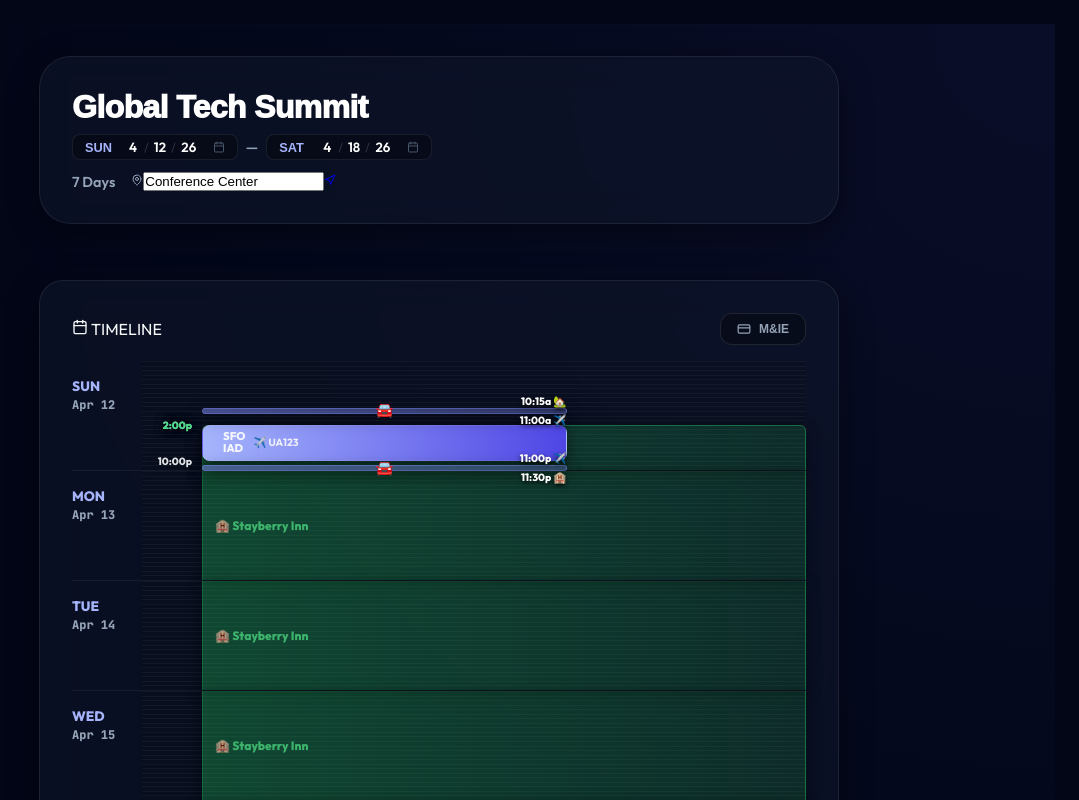
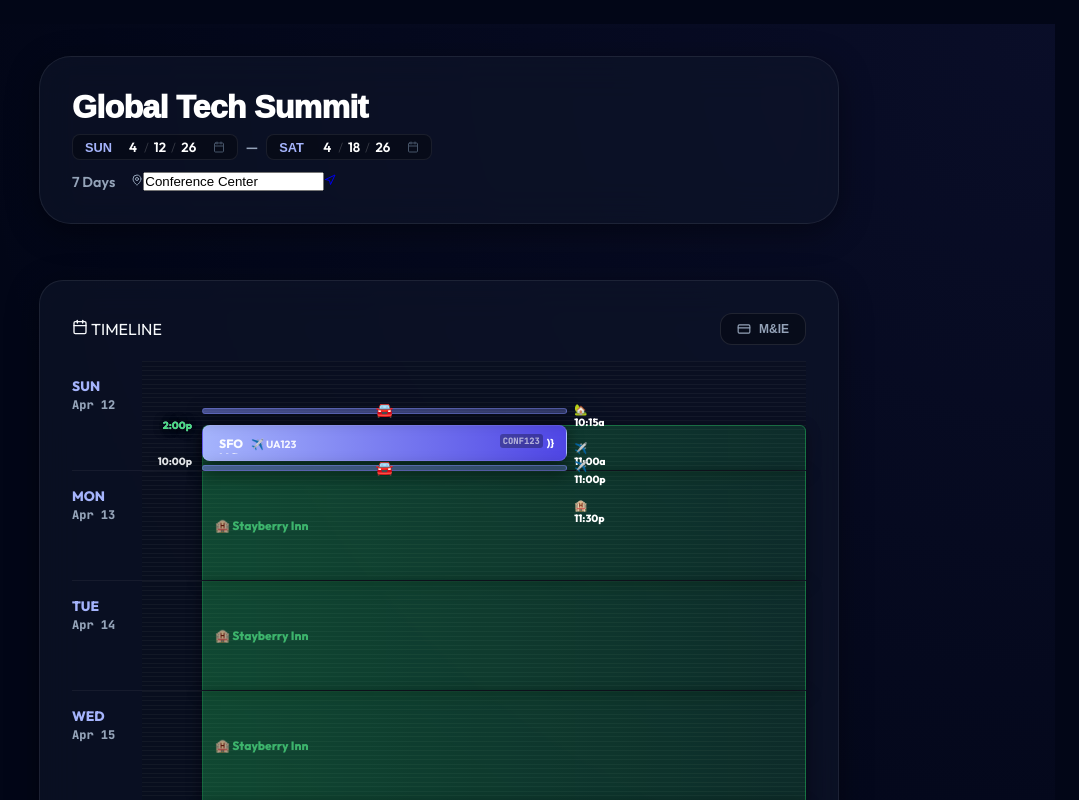
Before and after one commit to outofthisworldapps/work-travel, a React (Vite) app: page / in a window 1280 px wide. Shown: the top 800 px of the page, without its empty margins (201-1280 px from the left). Built offline with nearby package versions, Linux system fonts and the light colour scheme.

Commit message:
Enhance timeline: Fix overnight visual merge, transport labels on right, flight details

```diff
--- a/src/App.jsx
+++ b/src/App.jsx
@@ -154,7 +154,7 @@ const TimelineDay = ({ day, dayIndex, totalDays, flights, currentRates, onUpdate
                 onClick={() => onEditEvent({ type: 'flight', id: s.parentFlight.id, segmentId: s.id })}
                 style={{
                   top: `${getPosition(startPos)}%`,
-                  height: `${getPosition(endPos) - getPosition(startPos)}%`,
+                  height: isOvernight && isDeparturePart ? `calc(${getPosition(endPos) - getPosition(startPos)}% + 2px)` : `${getPosition(endPos) - getPosition(startPos)}%`,
                   zIndex: 2,
                   borderRadius: isOvernight ? (isDeparturePart ? '8px 8px 0 0' : '0 0 8px 8px') : '8px',
                   borderBottom: (isOvernight && isDeparturePart) ? 'none' : undefined,
@@ -163,12 +163,19 @@ const TimelineDay = ({ day, dayIndex, totalDays, flights, currentRates, onUpdate
               >
                 {(!isOvernight || isDeparturePart) && (
                   <div className="tl-event-label flight-label-compact">
-                    <div className="tl-f-ports-stack">
-                      <div className="tl-f-port">{s.depPort}</div>
-                      <div className="tl-f-port">{s.arrPort}</div>
+                    <div className="tl-f-rec">{s.parentFlight.confirmation || ''}</div>
+                    <div className="tl-f-main-row">
+                      <div className="tl-f-ports-stack">
+                        <div className="tl-f-port">{s.depPort}</div>
+                        <div className="tl-f-port">{s.arrPort}</div>
+                      </div>
+                      <div className="tl-f-info-stack">
+                        <div className="tl-f-mid">✈️ {s.airlineCode}{s.flightNumber}</div>
+                        {s.seat && <div className="tl-f-seat">Seat: {s.seat}</div>}
+                      </div>
                     </div>
-                    <div className="tl-f-mid">✈️ {s.airlineCode}{s.flightNumber}</div>
                   </div>
+                )}
                 )}
               </div>
             </React.Fragment>
@@ -265,18 +272,18 @@ const TimelineDay = ({ day, dayIndex, totalDays, flights, currentRates, onUpdate
                   overflow: 'visible'
                 }}
               >
-                {/* Start Label (Top) */}
-                <div style={{ position: 'absolute', top: -14, right: 0, display: 'flex', alignItems: 'center', gap: '4px', fontSize: '0.65rem', fontWeight: 900, color: '#fff', textShadow: '0 2px 4px rgba(0,0,0,0.8)' }}>
-                  {l.time.toLowerCase()} {getEmoji(l.from)}
+                {/* Side Labels */}
+                <div style={{ position: 'absolute', top: 0, left: '100%', marginLeft: '8px', display: 'flex', flexDirection: 'column', justifyContent: 'space-between', height: '100%', fontSize: '0.65rem', fontWeight: 900, color: '#fff' }}>
+                  <div style={{ display: 'flex', alignItems: 'center', gap: '4px', transform: 'translateY(-25%)' }}>
+                    {getEmoji(l.from)} {l.time.toLowerCase()}
+                  </div>
+                  <div style={{ display: 'flex', alignItems: 'center', gap: '4px', transform: 'translateY(25%)' }}>
+                    {getEmoji(l.to)} {formatTime(end).toLowerCase()}
+                  </div>
                 </div>
 
                 <div className="tl-event-label travel-vertical-label">
                   <div className="tl-v-icon">{l.type === 'uber' ? '🚘' : (l.type === 'drive' ? '🚗' : '📍')}</div>
-                </div>
-
-                {/* End Label (Bottom) */}
-                <div style={{ position: 'absolute', bottom: -14, right: 0, display: 'flex', alignItems: 'center', gap: '4px', fontSize: '0.65rem', fontWeight: 900, color: '#fff', textShadow: '0 2px 4px rgba(0,0,0,0.8)' }}>
-                  {formatTime(end).toLowerCase()} {getEmoji(l.to)}
                 </div>
               </div>
             </React.Fragment>
@@ -2337,11 +2344,17 @@ function App() {
         .tl-meal-chip.active .tl-m-label, .tl-meal-chip.active .tl-m-price { color: #fff; }
         .tl-meal-chip:hover:not(.active) { background: rgba(255,255,255,0.05); }
 
-        .flight-label-compact { display: flex; flex-direction: row; align-items: center; justify-content: flex-start; width: 100%; height: 100%; padding: 4px 8px; gap: 8px; overflow: hidden; }
-        .tl-f-ports-stack { display: flex; flex-direction: column; align-items: flex-start; justify-content: center; gap: 1px; }
-        .tl-f-port { font-size: 0.7rem; font-weight: 950; color: rgba(255,255,255,0.9); line-height: 1; }
-        .tl-f-mid { font-size: 0.65rem; font-weight: 700; color: rgba(255,255,255,0.85); display: flex; align-items: center; gap: 4px; white-space: nowrap; }
-
+        .flight-label-compact { display: flex; flex-direction: column; width: 100%; height: 100%; padding: 4px; overflow: hidden; position: relative; }
+        .tl-f-rec { position: absolute; top: 2px; right: 4px; font-size: 0.55rem; color: rgba(255,255,255,0.6); font-family: 'JetBrains Mono', monospace; font-weight: 700; background: rgba(0,0,0,0.3); padding: 1px 3px; border-radius: 3px; }
+        .tl-f-main-row { display: flex; align-items: center; gap: 8px; margin-top: 8px; height: 100%; }
+        .tl-f-ports-stack { display: flex; flex-direction: column; gap: 2px; }
+        .tl-f-info-stack { display: flex; flex-direction: column; gap: 1px; }
+        .tl-f-port { font-size: 0.75rem; font-weight: 950; color: rgba(255,255,255,0.95); line-height: 1; }
+        .tl-f-mid { font-size: 0.65rem; font-weight: 700; color: rgba(255,255,255,0.9); display: flex; align-items: center; gap: 4px; white-space: nowrap; }
+        .tl-f-seat { font-size: 0.55rem; color: rgba(255,255,255,0.6); font-weight: 600; text-transform: uppercase; }
+
+        .travel-vertical-label { display: flex; flex-direction: column; align-items: center; justify-content: center; width: 100%; height: 100%; font-size: 0.6rem; line-height: 1.1; }
+        .tl-v-icon { font-size: 0.9rem; margin: 0; display: flex; align-items: center; justify-content: center; height: 100%; }
         .travel-vertical-label { display: flex; flex-direction: column; align-items: center; justify-content: center; width: 100%; height: 100%; font-size: 0.6rem; line-height: 1.1; }
         .tl-v-icon { font-size: 0.9rem; margin: 0; display: flex; align-items: center; justify-content: center; height: 100%; }
 
```
